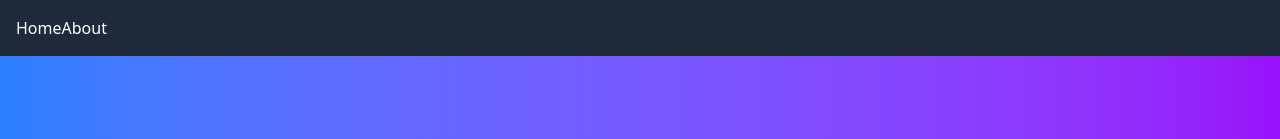
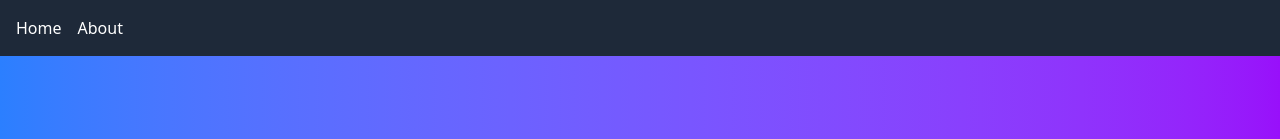
Before and after one commit to Donivanes/github-colaboration-clase, a React (Vite) app: page / in a window 1280 px wide. Shown: the top 139 px of the page. Built offline with nearby package versions, Linux system fonts and the light colour scheme.

Commit message:
style: navbar margin

```diff
--- a/src/components/Navbar/index.jsx
+++ b/src/components/Navbar/index.jsx
@@ -3,11 +3,11 @@ import { NavLink, Outlet } from 'react-router';
 export const Navbar = () => {
   return (
     <>
-      <nav className='bg-gray-800 text-white p-4'>
-        <NavLink to="/" end>
+      <nav className="bg-gray-800 text-white p-4">
+        <NavLink to="/" end className="mr-4">
           Home
         </NavLink>
-        <NavLink to="/about" end>
+        <NavLink to="/about" end className="mr-4">
           About
         </NavLink>
       </nav>
```
